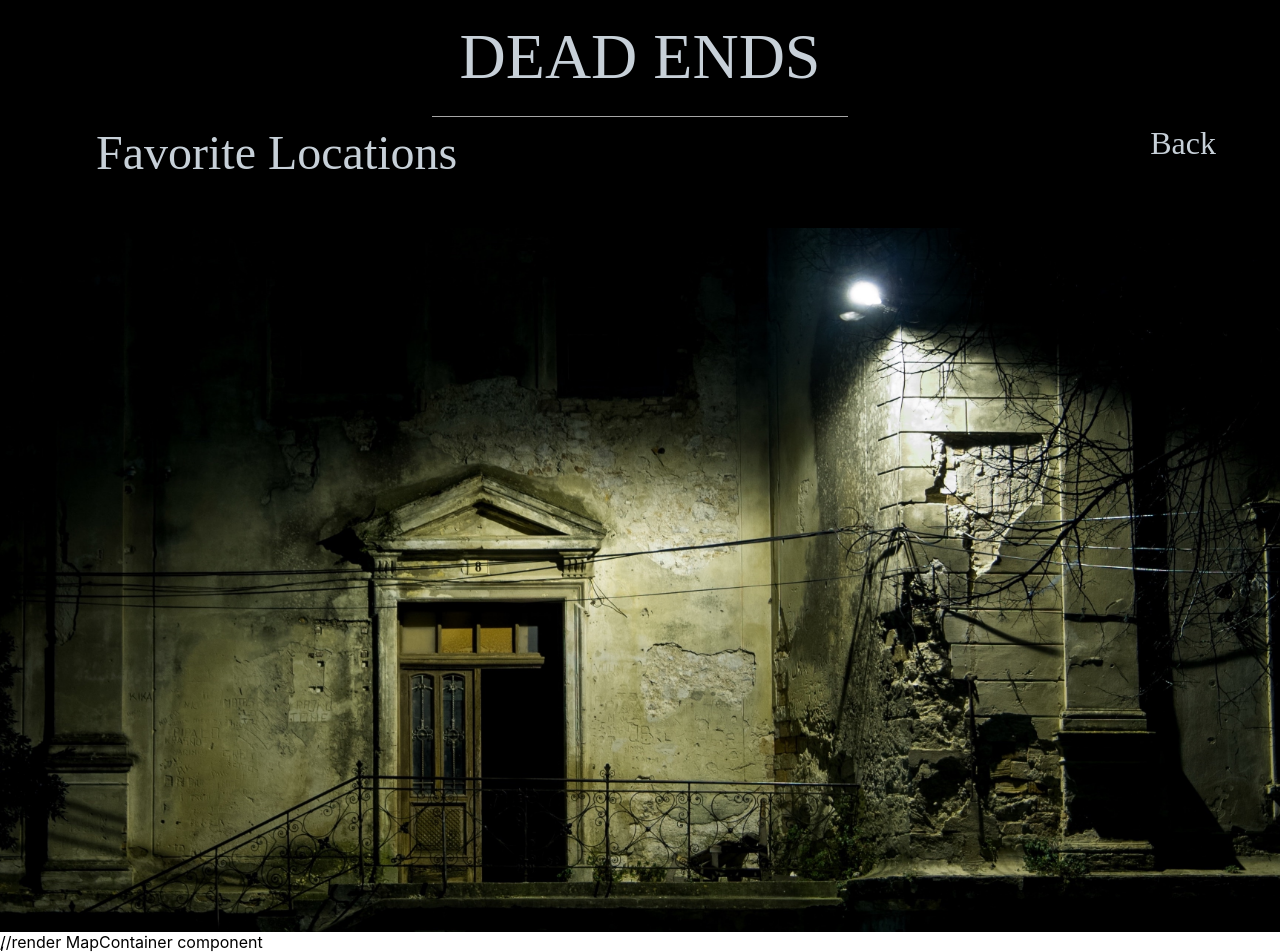
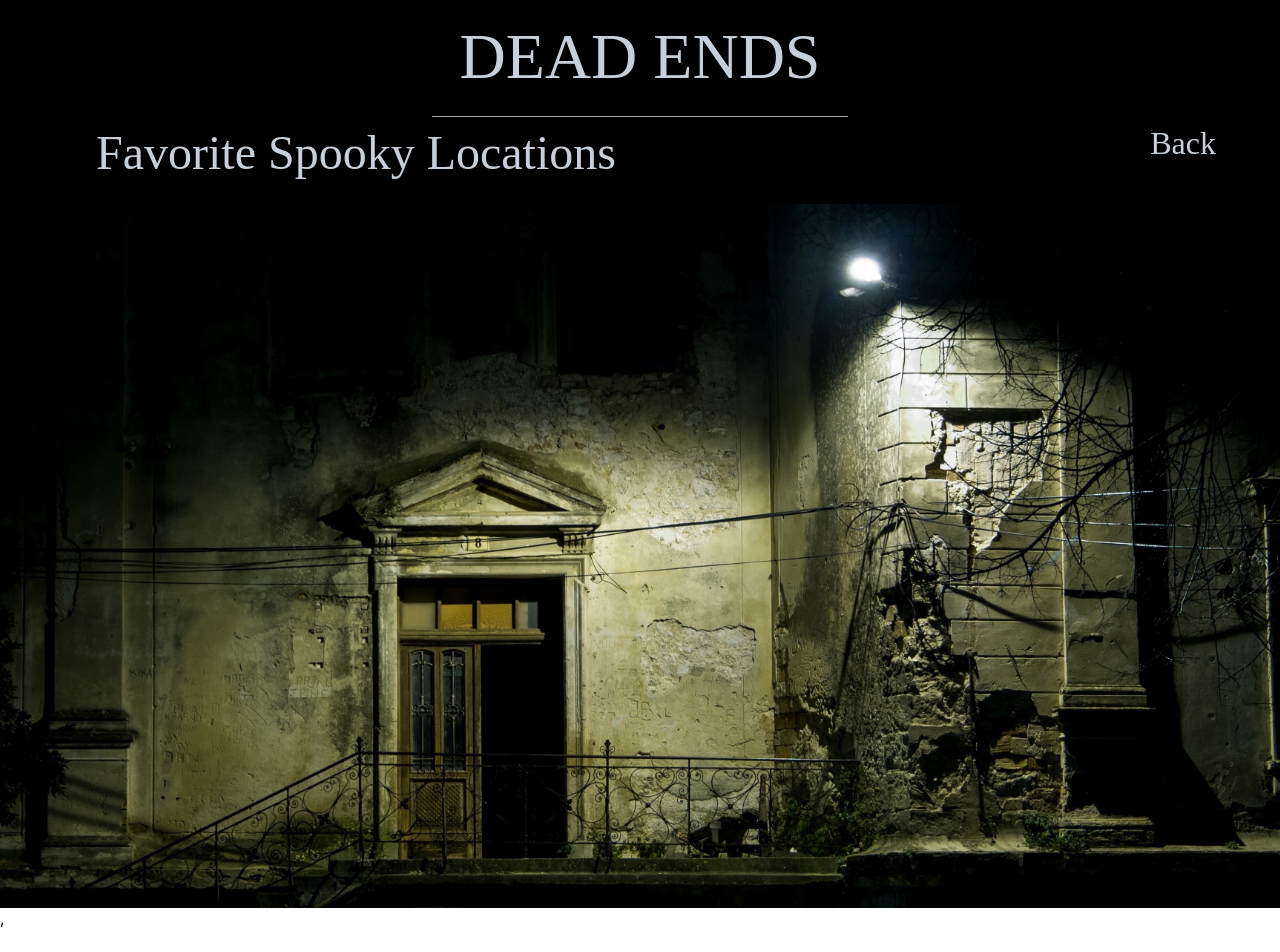
Before and after one commit to trishalanglois/dead-ends, a React (Create React App) app: page /favorites in a window 1280 px wide. Shown: the part 33-985 px from the top of the page. After the commit the page ends 961 px from the top, so only its background shows below. Built offline with nearby package versions, Linux system fonts and the light colour scheme.

Commit message:
Remove commented out code and change FavoritesContainer subheader

```diff
--- a/src/Containers/FavoritesContainer/FavoritesContainer.js
+++ b/src/Containers/FavoritesContainer/FavoritesContainer.js
@@ -19,7 +19,7 @@ export const FavoritesContainer = ({ favoriteLocations }) => {
   return (
     <main className="locations-container">
       <div className="locations-container-subheader">
-        <h2 className="location-subheader">Favorite Locations</h2>
+        <h2 className="location-subheader">Favorite Spooky Locations</h2>
         <Link to={'/locations'}>
           <h3 className="favorites-button">Back</h3>
         </Link>
@@ -29,7 +29,7 @@ export const FavoritesContainer = ({ favoriteLocations }) => {
           {showLocations}
         </aside>
         <aside className="map-container">
-          //render MapContainer component
+
         </aside>
       </div>
     </main>
--- a/src/Containers/LocationContainer/LocationContainer.js
+++ b/src/Containers/LocationContainer/LocationContainer.js
@@ -31,7 +31,7 @@ export const LocationContainer = ({ locations, location }) => {
           {showLocations}
         </aside>
         <aside className="map-container">
-          //render MapContainer component
+
         </aside>
       </div>
     </main>
--- a/src/Containers/LocationContainer/LocationContainer.scss
+++ b/src/Containers/LocationContainer/LocationContainer.scss
@@ -6,13 +6,15 @@
   justify-content: space-between;
   background-color: $dark-color;
   height: 100%;
+  margin-bottom: 0px;
+  padding-bottom: 0px;
 }
 
 
 .location-subheader {
   font-family: $accent-font;
   font-size: 3em;
-  margin: 0px 2em 1em 2em;
+  margin: 0px 2em .5em 2em;
   color: $light-grey;
   font-weight: 200;
   width: auto;
```
